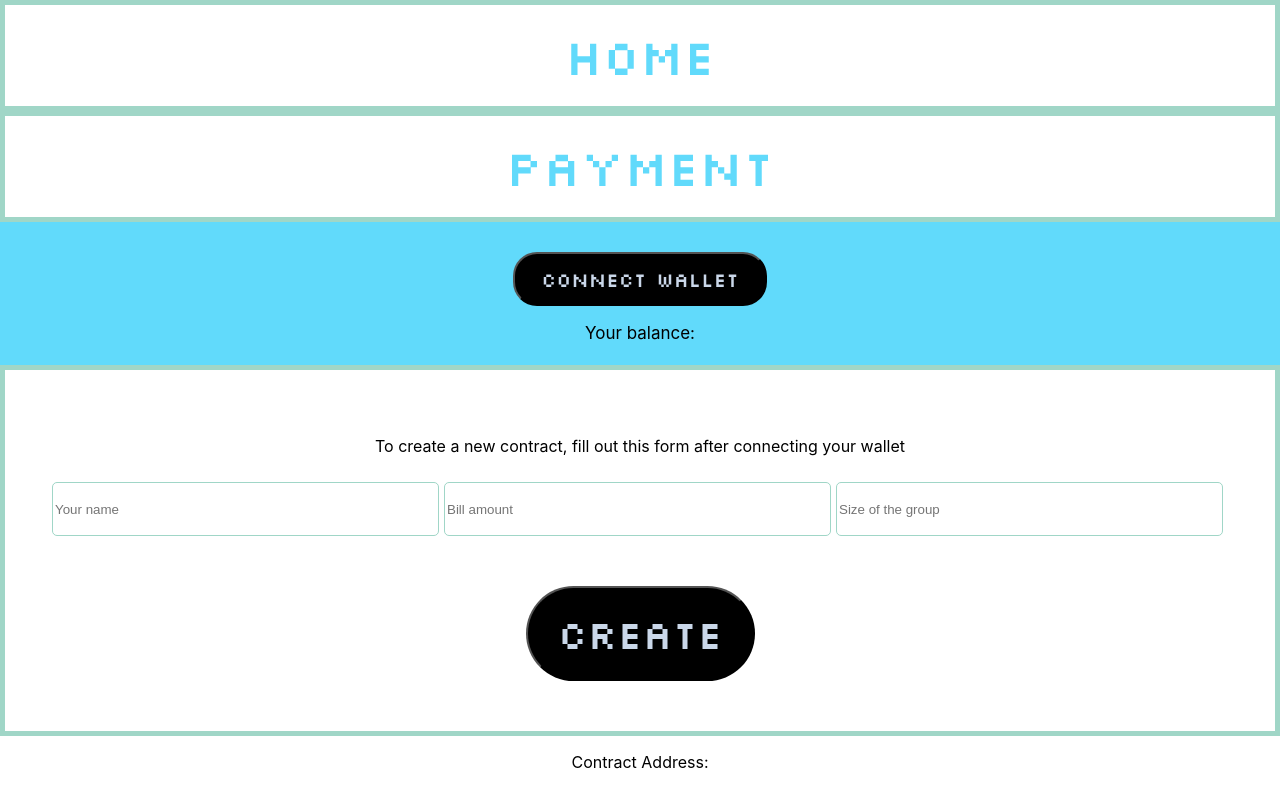
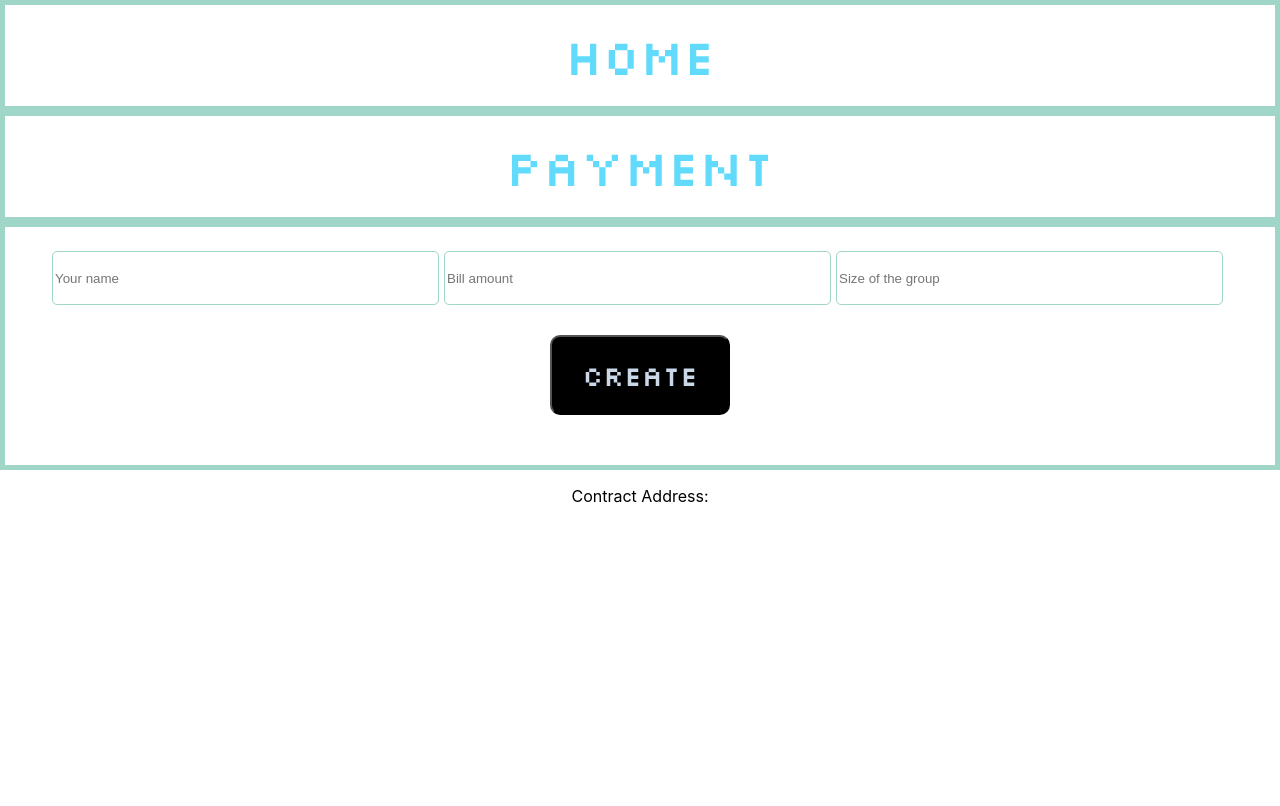
Before and after one commit to Banksy-said-hi/Dong-React, a React (Create React App) app: page /creation in a window 1280 px wide. Shown: the top 806 px of the page. Built offline with nearby package versions, Linux system fonts and the light colour scheme.

Commit message:
Creation page code cleaning, removed wallet card section

```diff
--- a/src/App.css
+++ b/src/App.css
@@ -75,7 +75,7 @@
 
 .form {
   text-align: center;
-  padding-top: 50px;
+  padding-top: 20px;
   padding-bottom: 50px;
   border: 5px rgb(160, 214, 199) solid;
 }
@@ -84,7 +84,7 @@
   text-align: center;
   width:30%;
   height: 50px;
-  margin-top: 10px;
+  margin-top: 4px;
   margin-right: 5px;
   place-items: center;
   border-radius: 5px;
@@ -95,9 +95,9 @@
   background-color: #000000;
   color: rgb(202, 215, 233);
   padding: 20px 30px;
-  font-size: 40px;
-  border-radius: 50px;
-  margin-top: 50px;
+  font-size: 28px;
+  border-radius: 10px;
+  margin-top: 30px;
   font-family: "Silkscreen";
 }
 
--- a/src/components/Creation.js
+++ b/src/components/Creation.js
@@ -24,27 +24,36 @@ function Creation() {
 
     const handleContractCreation = async (event) => {
         event.preventDefault();
+        let address;
 
-        // console.log(window.ethereum.enable());
+        if (window.ethereum) {
+            try {
+                setDeploymentMessage("CONNECTING WALLET");
+                const result = await window.ethereum.request({method: "eth_requestAccounts"});
+                address = result[0];
+                console.log(address)
+                setDeploymentMessage("WALLET IS CONNECTED");
+            } catch {
+                alert("cannot retreive user address from the provider");
+            }
+
             if (beneficiaryName && amount && contributors) {
                 try {
+                    setDeploymentMessage("DEPLOYING THE CONTRACT");
                     const provider = new ethers.providers.Web3Provider(window.ethereum);
                     const signer = provider.getSigner();
-                let address;
-                await signer.getAddress().then((x) => {
-                    address = x;
-                })
-                console.log("Successfully got the provider, signer, and address");
+                    console.log("Successfully got the provider and signer");
 
                     const factory = new ethers.ContractFactory(DongAbi.abi, DongbyteCode.byteCode, signer);
+                    console.log("works fine untill here");
+                    const newDongContract = await factory.deploy(address, amount, contributors, beneficiaryName);
                     console.log("Trying to deploy the contract");
-                const newDongContract = await factory.deploy(address, amount, contributors, beneficiaryName);
-                setDeploymentMessage("PLEASE WAIT 20 SECONDS");
+                    setDeploymentMessage("IT MAY TAKE ABOUT 20 SEC");
 
                     const transactionReceipt = await newDongContract.deployTransaction.wait();
+                    setNewContract(transactionReceipt.contractAddress);
                     console.log("Contract was deployed successfully!");
-                setNewContract(transactionReceipt.contractAddress);
-                setDeploymentMessage("SUCCESSFULY DEPLOYED ...");
+                    setDeploymentMessage("SUCCESSFULY DEPLOYED");
 
                     console.log(`Contract Address: ${transactionReceipt.contractAddress}`);
                     console.log(`Gas consumption: ${transactionReceipt.gasUsed.toString()}`);
@@ -53,14 +62,20 @@ function Creation() {
 
                     setTimeout(() => {
                         setDeploymentMessage("CREATE");
-                }, 3000)
+                    }, 2000)
 
                     // navigate('/payment');
+
                 } catch {
-                alert("Check your internet connection, Make sure your wallet is connected");
+                    alert("Failed in contract deployment");
+                    setDeploymentMessage("CREATE");
                 }
             } else {
-            alert("Azize delam, all three inputs needs to be filled to create a contract");
+                alert("Sotun, first you need to fill all three inputs correctly !");
+                setDeploymentMessage("CREATE");
+            }
+        } else {
+            alert("Dadashe golam! Az Metamask wallet e gushit estefade kon!")
         }
     }
 
@@ -75,10 +90,9 @@ function Creation() {
         <div>
             <Link className="link" to="/"><div className="navigator-card">Home</div></Link>
             <Link className="link" to="/payment"><div className="navigator-card">Payment</div></Link>
-            <WalletInformation></WalletInformation>
+            {/* <WalletInformation></WalletInformation> */}
 
             <form className="form" onSubmit={handleContractCreation}>
-                <p>To create a new contract, fill out this form after connecting your wallet</p>
                 <input type="text" placeholder="Your name" onChange={(x) => setBeneficiaryName(x.target.value)}></input>
                 <input type="text" placeholder="Bill amount" onChange={(x) => setAmount(x.target.value)}></input>
                 <input type="text" placeholder="Size of the group" onChange={(x) => setContributors(x.target.value)}></input>
```
Lines whose indentation alone changed are shown as unchanged.
